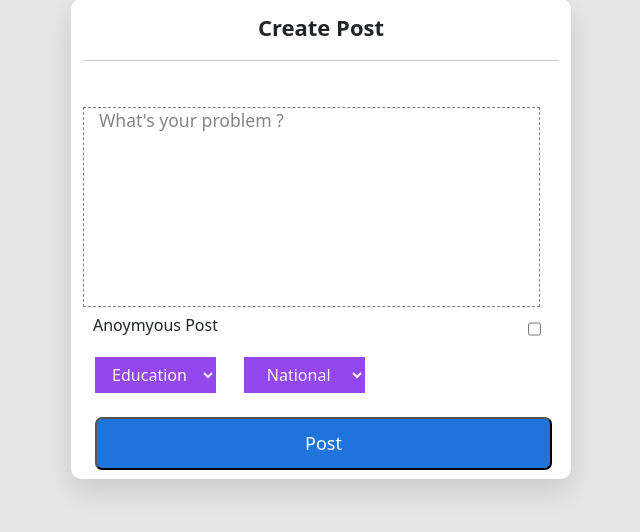
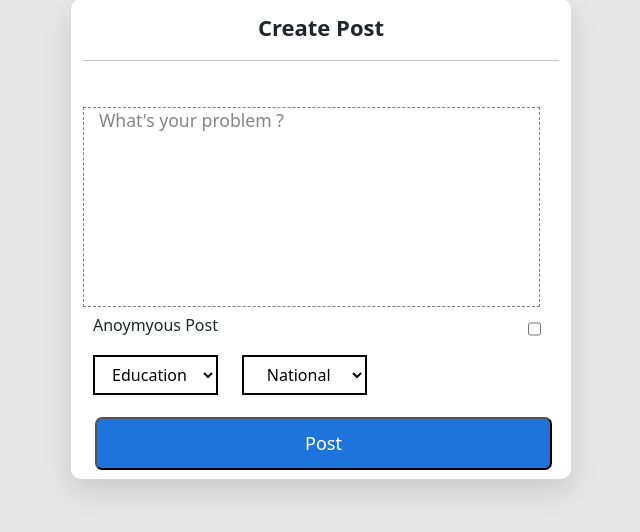
Before and after one commit to sandarva3/HackFest, a Django app: page /post/ in a window 1280 px wide. Shown: the part 71-603 px from the top of the page, without its empty margins (319-959 px from the left). Run offline with Django 5.2, Linux system fonts and the light colour scheme.

Commit message:
Add files via upload

```diff
--- a/static/css/post.css
+++ b/static/css/post.css
@@ -18,10 +18,10 @@
   }
 
   .level {
-    background-color: rgb(148, 71, 237);
-    color: rgb(246, 246, 246);
+    background-color: rgb(255, 255, 255);
+    color: rgb(0, 0, 0);
     height: 40px;
-    border: 2px solid white;
+    border: 2px solid black;
     margin: 10px;
     width: 125px;
     text-align: center;
```
